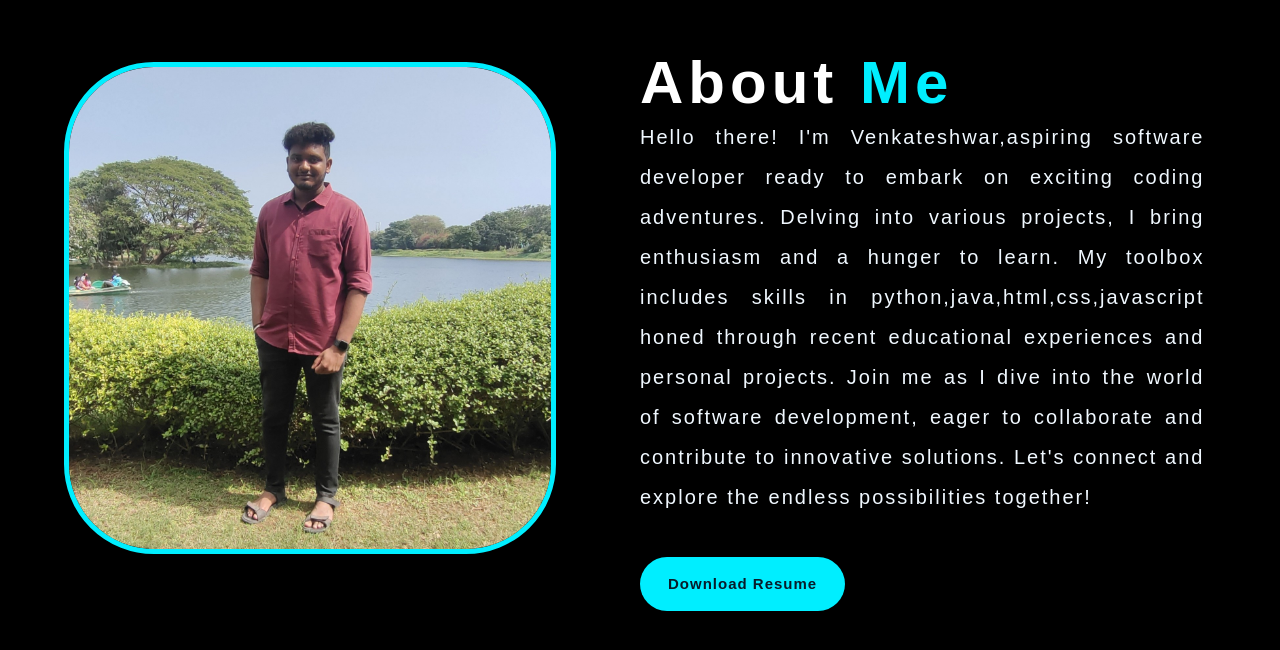
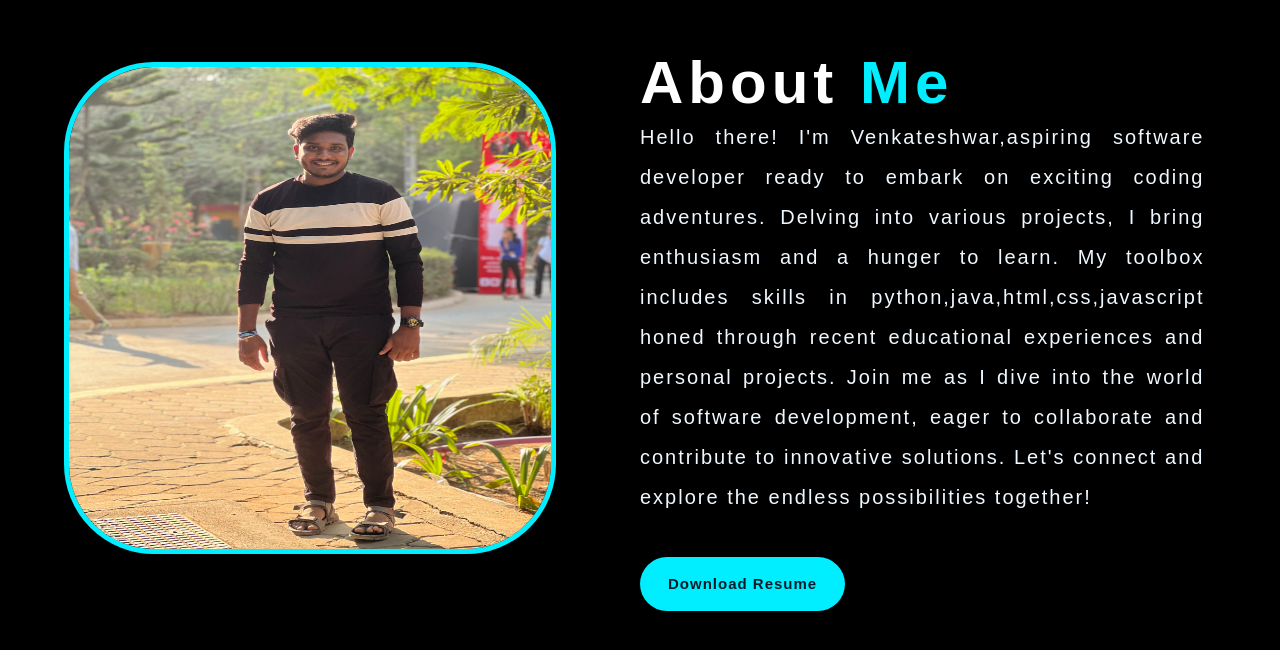
Before and after one commit to vcode222/portfolio, a plain HTML site: page index.html in a window 1280 px wide. Shown: the part 822-1472 px from the top of the page. Drawn offline with nearby package versions, Linux system fonts and the light colour scheme.

Commit message:
Update index.html

```diff
--- a/index.html
+++ b/index.html
@@ -56,7 +56,7 @@
         <section>
             <div class="about" id="About">
                 <div class="about-img">
-                    <img src="./img/v8.jpg" class="abt-res">
+                    <img src="1000015422.jpg" class="abt-res">
                 </div>
                 <div class="about-text">
                     <h2>About <span>Me</span></h2>
```
